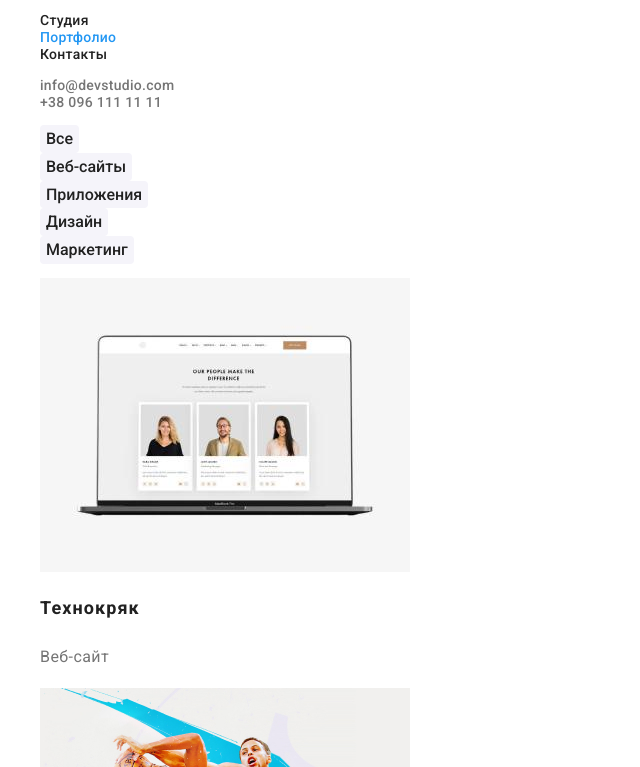
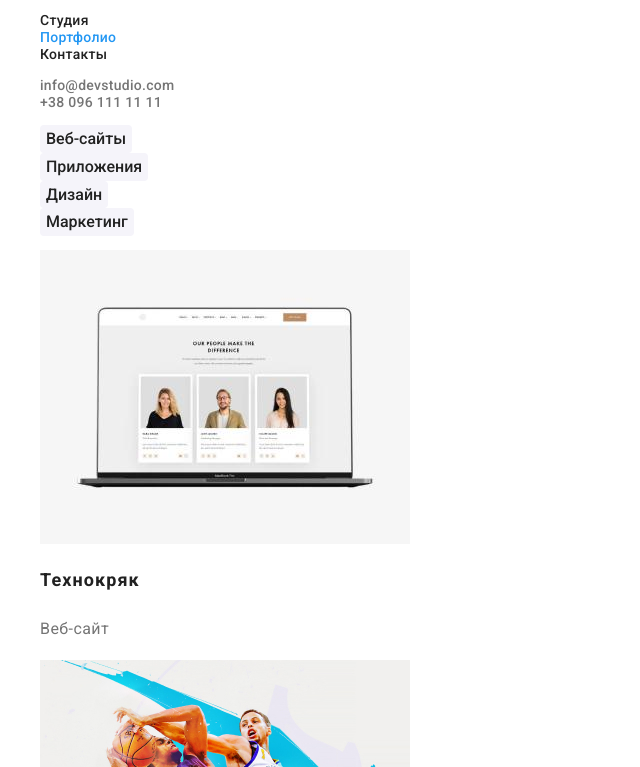
Before and after one commit to KaterynaKyrychek/goit-markup-hw-02, a plain HTML site: page portfolio.html in a window 1280 px wide. Shown: the part 33-800 px from the top of the page, without its empty margins (0-640 px from the left). Drawn offline with nearby package versions, Linux system fonts and the light colour scheme.

Commit message:
homework2-4
cursor

```diff
--- a/css/styles.css
+++ b/css/styles.css
@@ -19,7 +19,6 @@
 }
 .button {
     border: none;
-    cursor: pointer;
 }
 .visually-hidden {
     position: absolute;
@@ -146,6 +145,7 @@ body {
     line-height: 1.62;
     text-align: center;
     border: none;
+    cursor: pointer;
 }
 .button-filter:hover, .button-filter:focus {
     color: var(--general-white);
--- a/portfolio.html
+++ b/portfolio.html
@@ -35,7 +35,6 @@
         <section class="button-section">
             <h1 class="visually-hidden">Портфолио</h1>
             <ul class="button-list list">
-                <li class="button-item"><button class="button-filter" type="button">Все</button></li>
                 <li class="button-item"><button class="button-filter" type="button">Веб-сайты</button></li>
                 <li class="button-item"><button class="button-filter" type="button">Приложения</button></li>
                 <li class="button-item"><button class="button-filter" type="button">Дизайн</button></li>
@@ -44,11 +43,13 @@
             <!--filter section-->
             <ul class="filter-list list">
                 <li class="filter-item">
+                    <a>
                     <img src="./images/portfolio1.jpg"
                     alt="laptop screen"
                     width="370">
                     <h2 class="portfolio-title">Технокряк</h2>
                     <p class="portfolio-text">Веб-сайт</p>
+                    </a>
                 </li>
                 <li class="filter-item">
                     <a>
```
